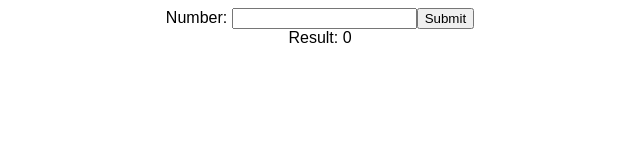
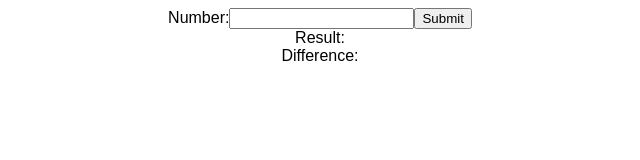
Before and after one commit to cndystf/interview-int, a React (Create React App) app: page / in a window 1280 px wide. Shown: the top 160 px of the page, without its empty margins (320-960 px from the left). Built offline with nearby package versions, Linux system fonts and the light colour scheme.

Commit message:
Update 12 files

```diff
--- a/src/App.js
+++ b/src/App.js
@@ -1,18 +1,66 @@
 import "./styles.css";
+import { useState } from "react";
 
 export default function App() {
+  const [number, setNumber] = useState("");
+  const [update, setUpdated] = useState(number);
+  // const [difference, setDifference] = useState(setNumber, setUpdated);
+  // const [difference, setDifference] = useState(setNumber, setUpdated);
+  const [difference, setDifference] = useState(number, update);
+
+  function handleNumber(event) {
+    setNumber(event.target.value);
+  }
+
+  //note : handleInput() is the default func provided by template
   function handleInput() {
-    //please put your logic here
+    // reverseInput(number);
+    setUpdated(reverseInput(number));
+    setDifference(differenceInput(number, setUpdated));
 
+    // let reverseResult = reverseInput(number);
+    // setUpdated = reverseResult;
+
+    // let differenceResult = differenceInput(setNumber, setUpdated);
+    // setDifference = differenceResult;
+
+    // setUpdated (reverseInput());
+    // return parseInt(n.toString().split("").reverse().join("")) * Math.sign(n);
+    // let number = setUpdated(number);
+    // reverseInput(number);
+    // setUpdated(number);
+    // function reverseInput() {
+    //   let n = handleNumber();
+    //   return parseInt(n.toString().split("").reverse().join("")) * Math.sign(n);
+    // }
+    // return reverseInput;
+  }
+
+  function reverseInput(n) {
+    return parseInt(n.toString().split("").reverse().join("")) * Math.sign(n);
+  }
+
+  function differenceInput(n1, n2) {
+    return parseInt(Math.abs(n1 - n2));
   }
 
   return (
     <div className="App">
       <div>
-        Number: <input />
-        <button>Submit</button>
+        Number:
+        <input
+          type="number"
+          id="number"
+          value={number}
+          onChange={handleNumber}
+          required
+        />
+        <button type="submit" onClick={handleInput}>
+          Submit
+        </button>
       </div>
-      <div>Result: 0</div>
+      <div>Result: {update}</div>
+      <div>Difference: {difference}</div>
     </div>
   );
 }
```
Also changed, not shown: 11 other files (tests, documents, lock files or other folders).
